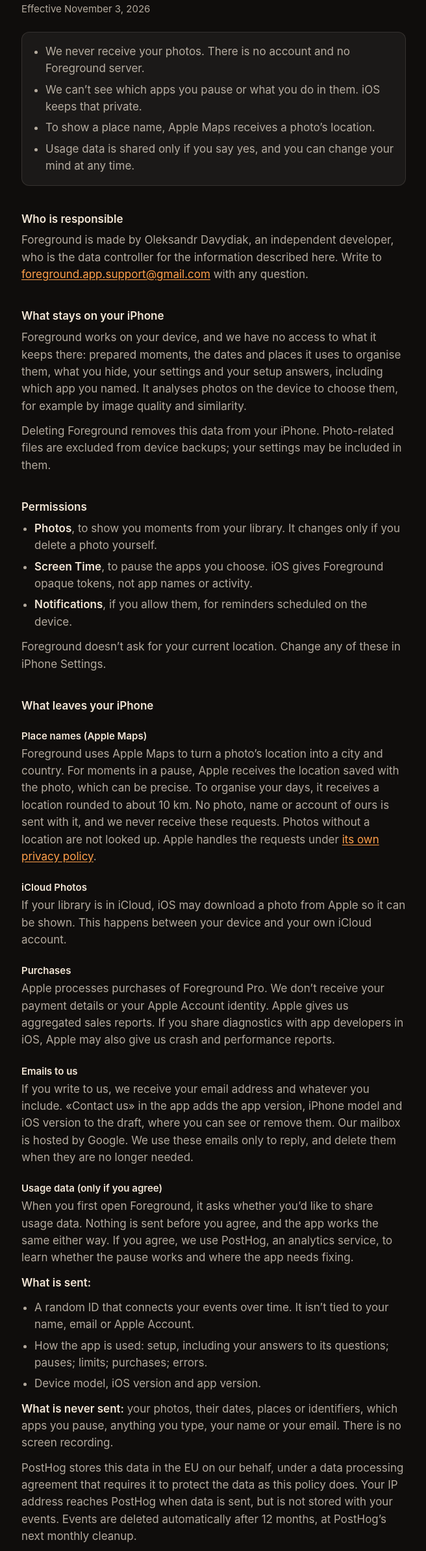
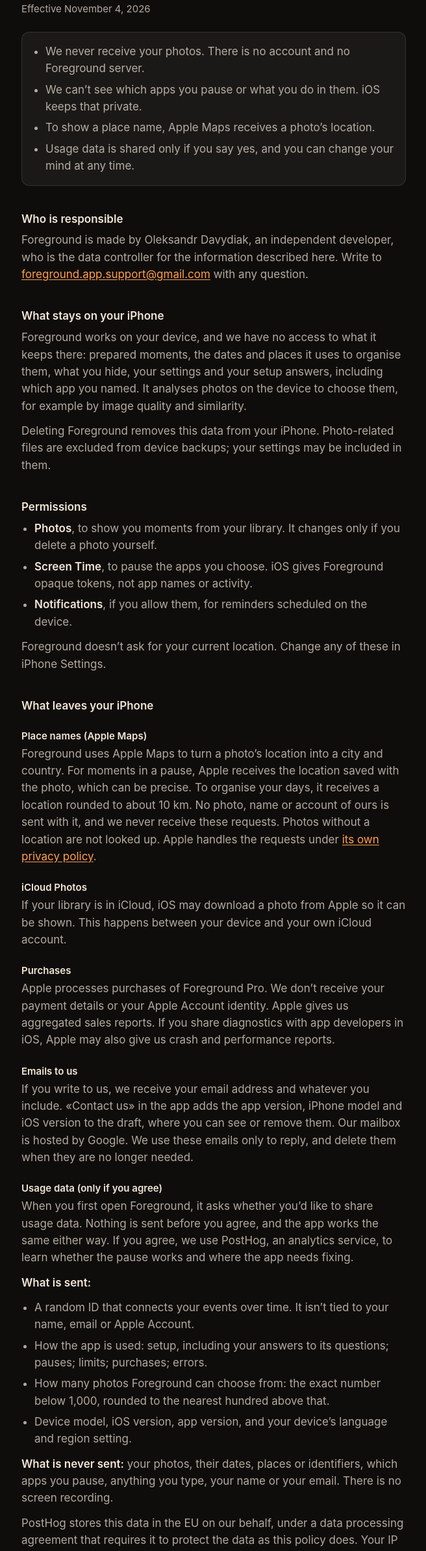
Before and after one commit to Alexander-Davidiak/foreground-site, a plain HTML site: page privacy/index.html in a window 1280 px wide. Shown: the part 163-2550 px from the top of the page at 65% size, without its empty margins (311-967 px from the left). Drawn offline with Linux system fonts and the light colour scheme.

Commit message:
Privacy and terms: name what is sent, and the daily limit
The privacy policy now names the number of photos and the device's language
and region. The terms no longer say you can always go in: a daily limit you
set can stop that.

Co-Authored-By: Claude Opus 5.5 <noreply@anthropic.com>

```diff
--- a/privacy/index.html
+++ b/privacy/index.html
@@ -15,7 +15,7 @@
     <header><a class="wordmark" href="../">Foreground</a></header>
     <main>
       <h1>Privacy Policy</h1>
-      <p class="updated">Effective November 3, 2026</p>
+      <p class="updated">Effective November 4, 2026</p>
 
       <div class="summary">
         <ul>
@@ -61,7 +61,8 @@
       <ul>
         <li>A random ID that connects your events over time. It isn’t tied to your name, email or Apple Account.</li>
         <li>How the app is used: setup, including your answers to its questions; pauses; limits; purchases; errors.</li>
-        <li>Device model, iOS version and app version.</li>
+        <li>How many photos Foreground can choose from: the exact number below 1,000, rounded to the nearest hundred above that.</li>
+        <li>Device model, iOS version, app version, and your device’s language and region setting.</li>
       </ul>
       <p><strong>What is never sent:</strong> your photos, their dates, places or identifiers, which apps you pause, anything you type, your name or your email. There is no screen recording.</p>
       <p>PostHog stores this data in the EU on our behalf, under a data processing agreement that requires it to protect the data as this policy does. Your IP address reaches PostHog when data is sent, but is not stored with your events. Events are deleted automatically after 12 months, at PostHog’s next monthly cleanup.</p>
```
Also changed, not shown: terms/index.html (+1 -1 lines).
